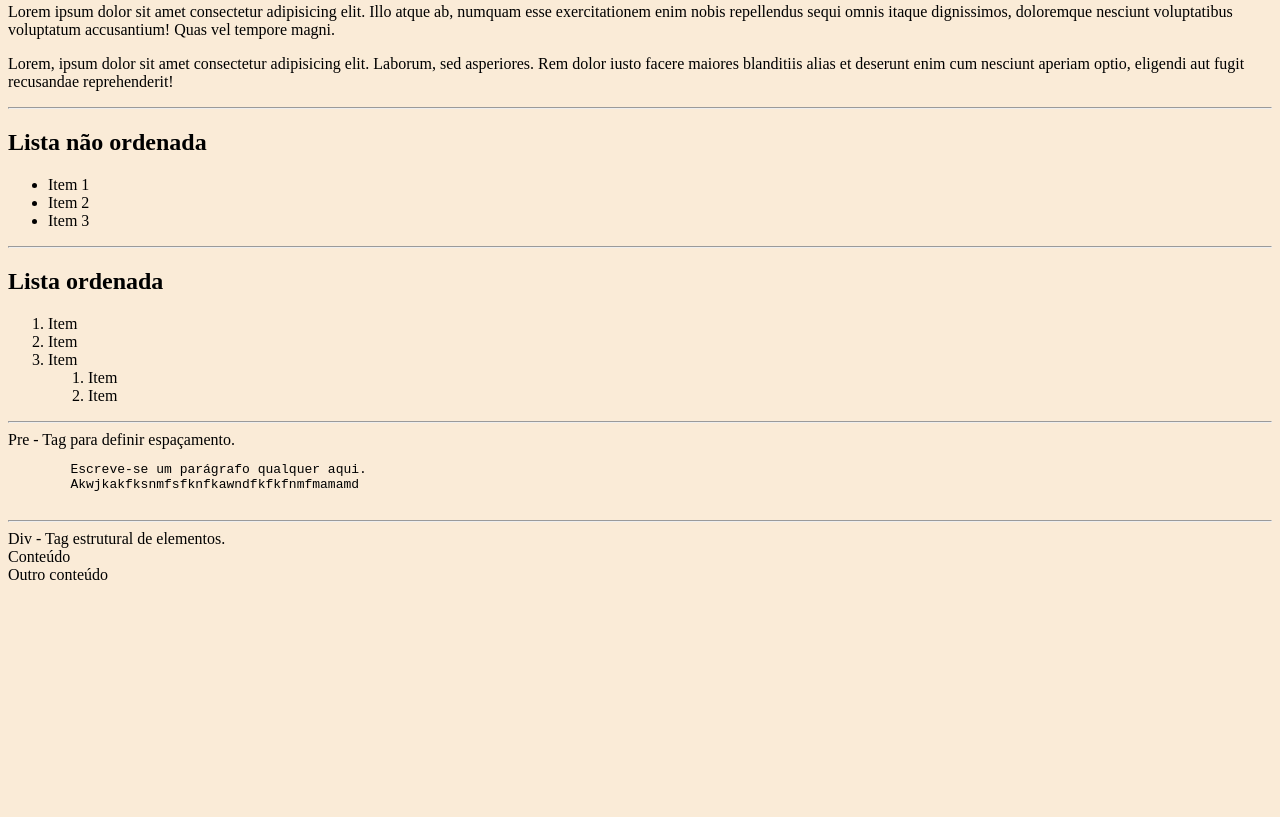
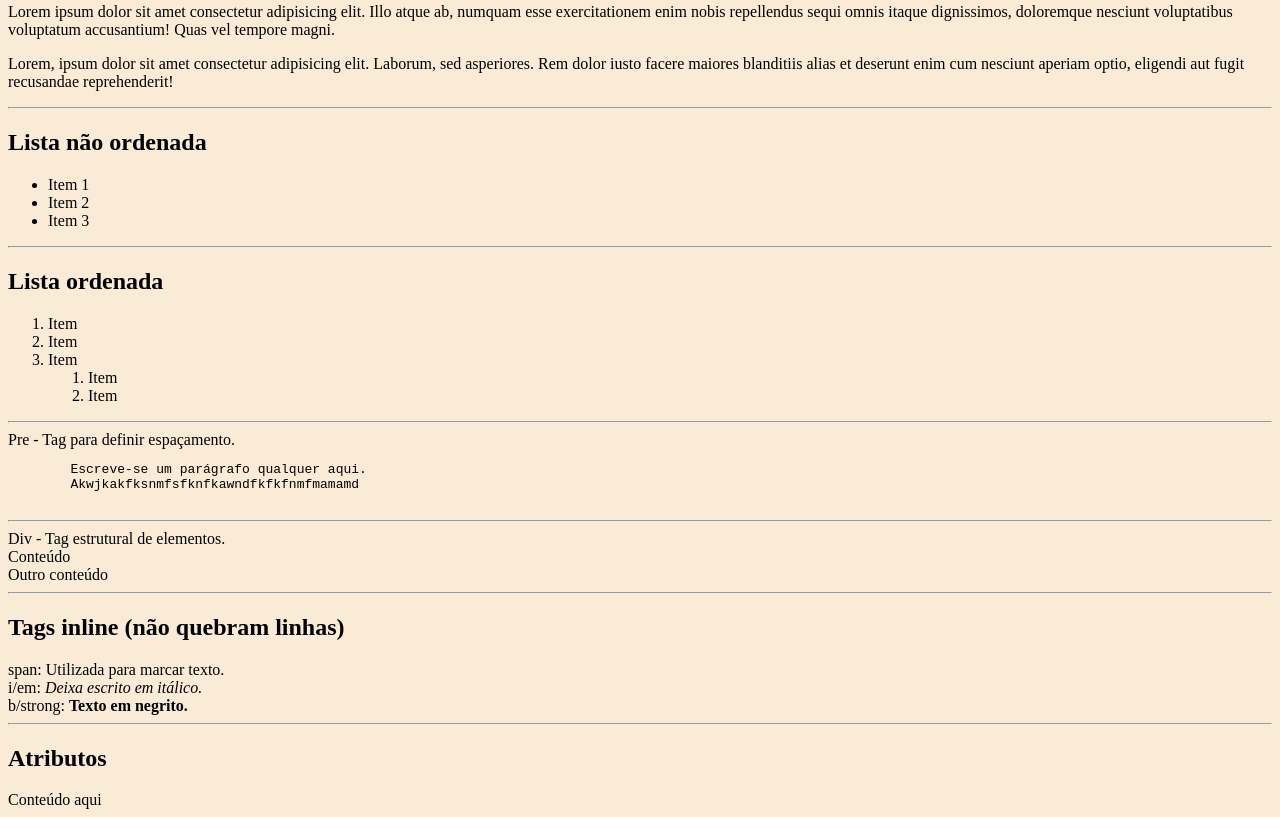
Before and after one commit to LanaYunaCofracarmo/website-2i, a plain HTML site: page index.html in a window 1280 px wide. Shown: the part 445-1262 px from the top of the page. Before the commit the page ends 1037 px from the top, so only its background shows below. Drawn offline with Linux system fonts and the light colour scheme.

Commit message:
Add files via upload

```diff
--- a/index.html
+++ b/index.html
@@ -68,7 +68,19 @@
     <div>
         Outro conteúdo
     </div>
+<hr>
+<h2> Tags inline (não quebram linhas) </h2>
+span: <span> Utilizada para marcar texto. </span>
+<br>
+i/em: <i> Deixa escrito em itálico. </i>
+<br>
+b/strong: <b> Texto em negrito. </b>
 
+<hr>
+<h2>Atributos</h2>
+<div class="nomeClasse" id="identificador" style="" title="Título">
+    Conteúdo aqui
+</div>
 
 </body>
 </html>
```
